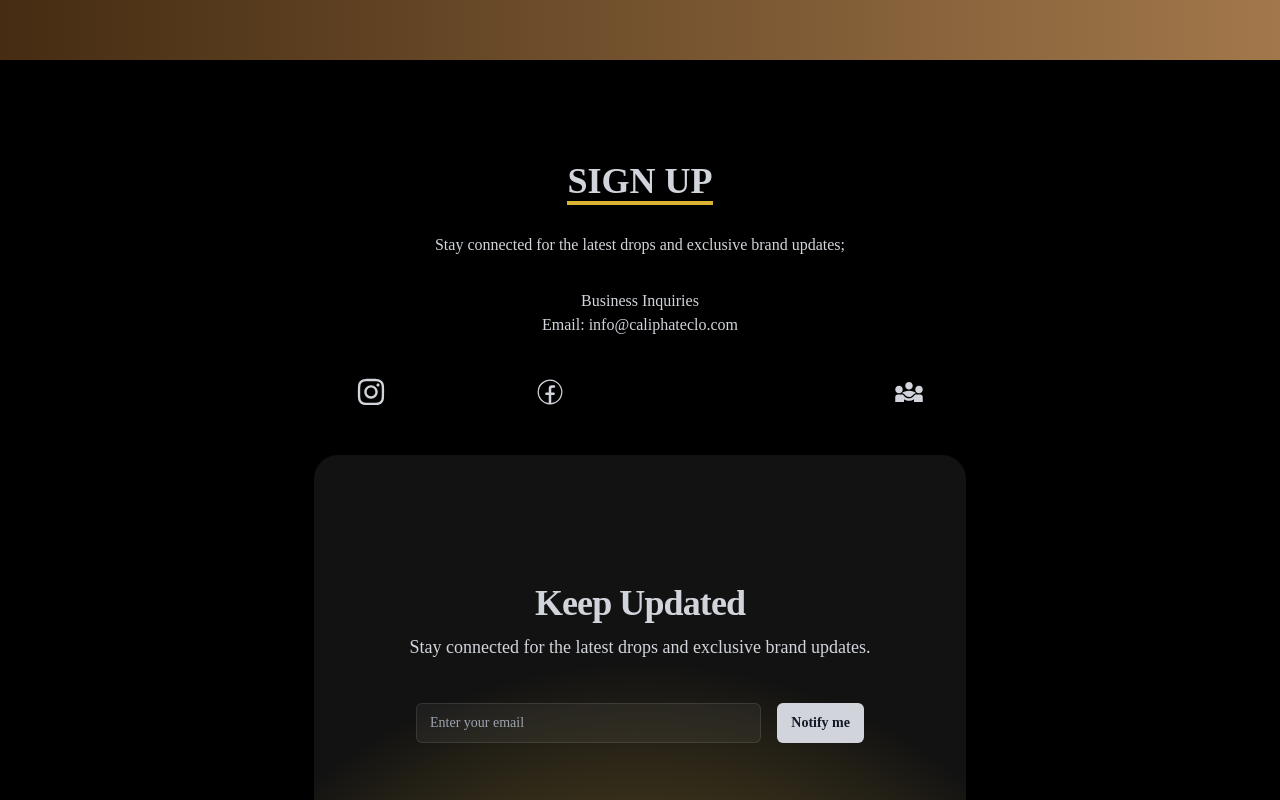
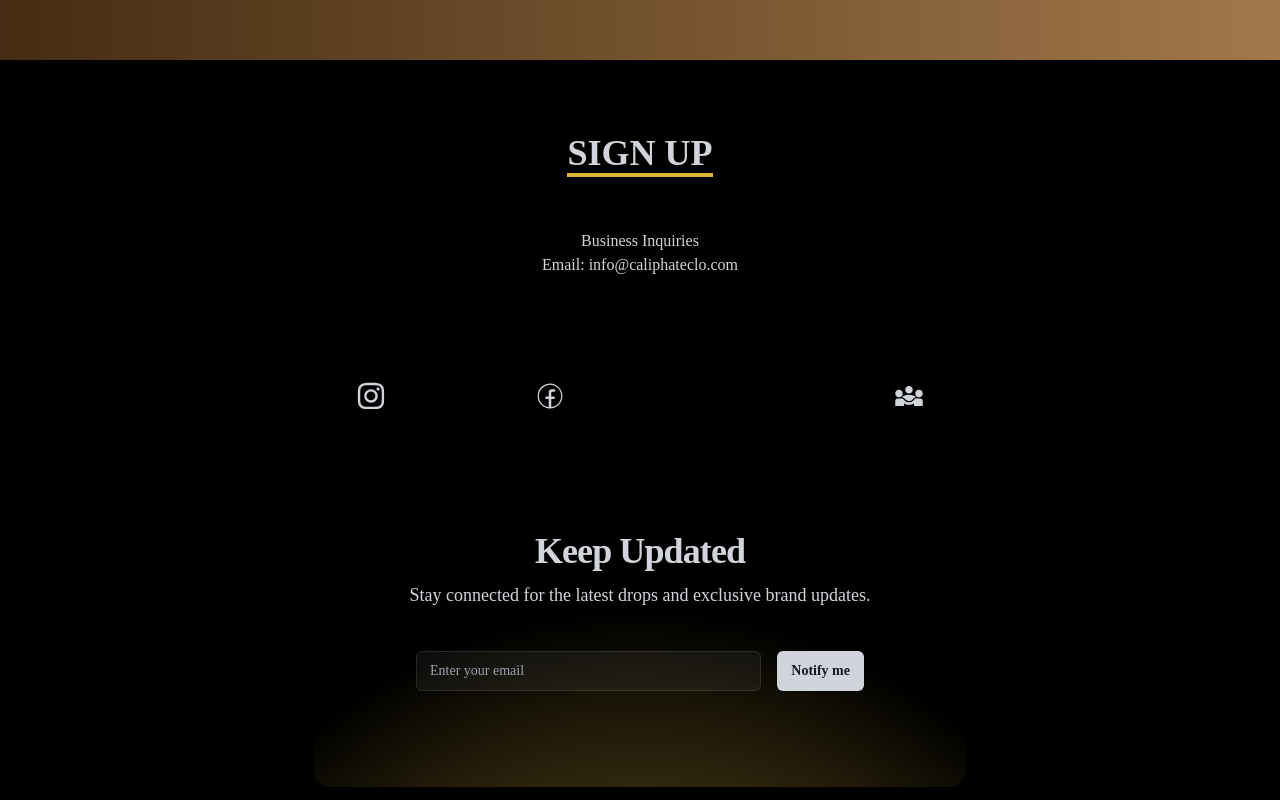
Before and after one commit to riz1ash786/caliphateclo, a React (Create React App) app: page / in a window 1280 px wide. Shown: the part 3140-3940 px from the top of the page. Built offline with nearby package versions, Linux system fonts and the light colour scheme; some icons are missing.

Commit message:
fix spacing mob to desktop

```diff
--- a/src/components/Signup.jsx
+++ b/src/components/Signup.jsx
@@ -31,17 +31,17 @@ export const Signup = () => {
   return (
     <div name='signup' className='w-full md:h-screen sm:h-auto bg-gradient-to-r from-[#000000] to-[#000000] flex justify-center items-center p-4'>
         <div>
-            <div className='pt-28 text-center'>
+            <div className='pt-28 sm:pt-0 py-10 text-center'>
                 <p className='text-4xl font-bold inline border-b-4 border-[#dbb434] text-gray-300'>SIGN UP</p>
-                <p className='text-gray-300 py-8'>Stay connected for the latest drops and exclusive brand updates;</p>
+
             </div>
-            <div className='pb-4 max-w-[1000px] w-full grid gap-8 px-2 text-gray-300'>
+            <div className='pb-10 sm:pb-2 pt-0 sm:pt-4 max-w-[1000px] w-full grid gap-8 px-2 text-gray-300'>
             <div className='text-center items-center'>
               <p>Business Inquiries</p>
               <p>Email: <a className='hover:text-[#dbb434]' href='mailto:info@caliphateclo.com'>info@caliphateclo.com</a></p>
 
             </div>
-            <div className='pb-4 max-w-[1000px] w-full grid grid-cols-4 gap-8 px-2'>
+            <div className='pt-16 max-w-[1000px] w-full grid grid-cols-4 gap-8 px-2'>
               <p><a className='pt-2 flex justify-center text-gray-300 hover:text-[#dbb434]'
               href='https://www.instagram.com/'><FaInstagram size={30} /></a></p>
                           <p><a className='pt-2 flex justify-center text-gray-300 hover:text-[#dbb434]'
@@ -54,9 +54,9 @@ export const Signup = () => {
             {/* <input className='text-center my-4 mx-10 p-2 bg-gray-300' type="email" placeholder='Email address' name='email' />
               <button className='text-white border-2 hover:bg-[#dbb434] hover:border-[#dbb434] hover:text-[#000000] px-8 py-3 my-2 mx-auto flex items-center' type='submit' value='Send'>Sign Up</button> */}
 
-    <div className="mx-auto mt-4 max-w-7xl px-6 lg:px-8">
+    <div className="pt-8 sm:pt-4 mx-auto max-w-7xl px-6 lg:px-8 pb-20 sm:pb-0">
     <div
-        className="relative isolate overflow-hidden bg-[#121212] px-6 py-12 shadow-2xl rounded-2xl sm:rounded-3xl sm:px-24 xl:py-32">
+        className="relative isolate overflow-hidden bg-[#000000] px-6 py-12 shadow-2xl rounded-xl sm:rounded-2xl sm:px-24 xl:py-24">
 
         <h2 className="mx-auto max-w-2xl text-center text-3xl font-bold tracking-tight text-gray-300 sm:text-4xl">Keep Updated
         </h2>
@@ -70,7 +70,7 @@ export const Signup = () => {
             <label htmlFor="email-address" className="sr-only">Email address</label>
             <input id="email-address" name="email" type="email" autoComplete="email" required="" className="min-w-0 flex-auto rounded-md border-0 bg-white/5 px-3.5 py-2 text-gray-300 shadow-sm ring-1 ring-inset ring-white/10 focus:ring-2 focus:ring-inset focus:ring-gray-300 sm:text-sm sm:leading-6" placeholder="Enter your email"/>
 
-            <button type="submit" className="flex-none rounded-md bg-gray-300 px-3.5 py-2.5 text-sm font-semibold text-gray-900 shadow-sm hover:bg-[#dbb434] hover:text-[#000000] focus-visible:outline focus-visible:outline-2 focus-visible:outline-offset-2 focus-visible:outline-gray-300">Notify me</button>
+            <button type="submit"className="flex-none rounded-md bg-gray-300 px-3.5 py-2.5 text-sm font-semibold text-gray-900 shadow-sm hover:bg-[#dbb434] hover:text-[#000000] focus-visible:outline focus-visible:outline-2 focus-visible:outline-offset-2 focus-visible:outline-gray-300">Notify me</button>
             </div>
         </form>
 
@@ -86,11 +86,12 @@ export const Signup = () => {
                 </radialGradient>
             </defs>
         </svg>
-
     </div>
 </div>
 </div>
 </div>
+
+
 
   )
 
```
Also changed, not shown: 12 other files (tests, documents, lock files or other folders).
